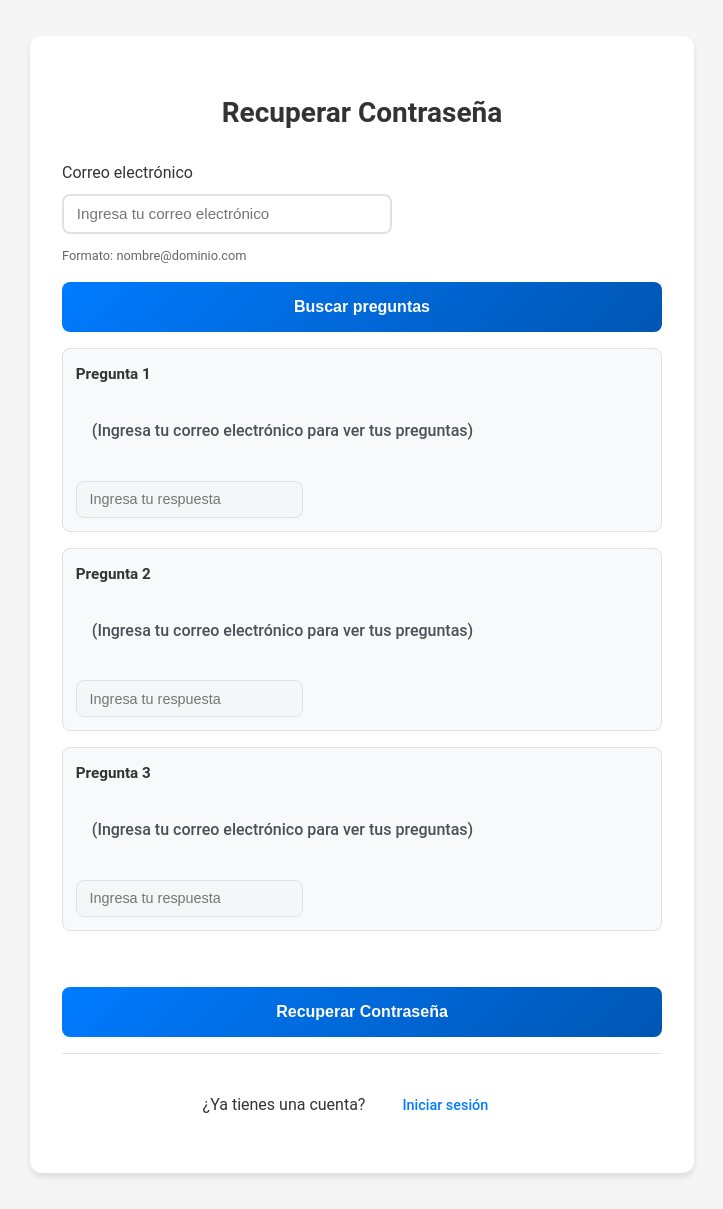
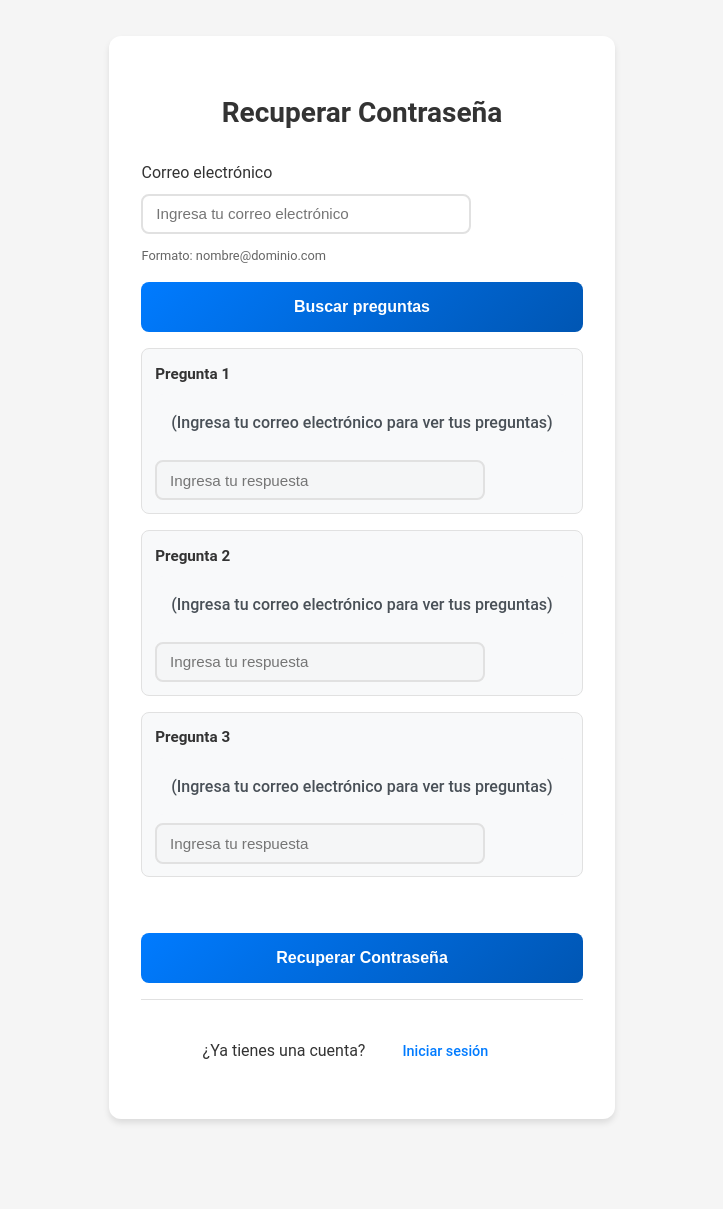
Before and after one commit to valenfd3z/Portfolio, a Python web app: template templates/recuperar_contraseña.html in a window 1280 px wide. Shown: the whole page, without its empty margins (278-1001 px from the left). After the commit the page ends 1123 px from the top, so only its background shows below. Run offline with Jinja, Linux system fonts and the light colour scheme; the template is opened without the code that fills it, so the values that code supplies are empty.

Commit message:
Update recuperar_contraseña.css

```diff
--- a/static/css/recuperar_contraseña.css
+++ b/static/css/recuperar_contraseña.css
@@ -14,13 +14,17 @@
 /* Tarjeta de autenticación */
 .auth-card {
     background: white;
-    padding: 2.5rem;
+    padding: 2rem;
     border-radius: 12px;
     box-shadow: 0 4px 6px rgba(0, 0, 0, 0.1);
-    width: 100%;
     max-width: 600px;
     margin: 0 auto;
-    padding: 2rem;
+    transition: all 0.3s ease;
+}
+
+.auth-card:hover {
+    transform: translateY(-5px);
+    box-shadow: 0 8px 25px rgba(0,0,0,0.15);
 }
 
 /* Título */
@@ -45,36 +49,51 @@
     gap: 0.5rem;
 }
 
-.form-input {
+.form-input,
+.pregunta-seguridad input,
+.pregunta-seguridad .respuesta-input {
     padding: 0.6rem 0.8rem;
     border: 2px solid #e1e1e1;
     border-radius: 8px;
     font-size: 0.95rem;
     transition: all 0.3s ease;
-    width: 300px; /* Campo de correo más pequeño */
+    width: 300px;
 }
 
-.form-input:focus {
+.form-input:focus,
+.pregunta-seguridad input:focus,
+.pregunta-seguridad .respuesta-input:focus {
     border-color: #007bff;
     box-shadow: 0 0 0 3px rgba(0, 123, 255, 0.25);
     outline: none;
 }
 
 /* Campos específicos para respuestas de seguridad */
-.pregunta-seguridad input {
-    margin-top: 0.5rem;
-    padding: 0.5rem 0.7rem;
+.pregunta-seguridad {
+    display: flex;
+    flex-direction: column;
+    gap: 0.5rem;
+    background: #f8f9fa;
     border: 1px solid #e1e1e1;
     border-radius: 8px;
-    width: 150px; /* Respuestas más pequeñas */
-    max-width: 150px;
-    font-size: 0.9rem;
+    padding: 0.8rem;
+    margin-bottom: 1rem;
 }
 
-.pregunta-seguridad input:focus {
-    border-color: #007bff;
-    box-shadow: 0 0 0 3px rgba(0, 123, 255, 0.25);
-    outline: none;
+.pregunta-seguridad label {
+    font-weight: 600;
+    color: #333;
+    font-size: 0.95rem;
+}
+
+.pregunta-seguridad .pregunta-texto {
+    background: #f8f9fa;
+    border: none;
+    padding: 1rem;
+    border-radius: 8px;
+    font-size: 1rem;
+    font-weight: 500;
+    color: #495057;
 }
 
 .form-help {
@@ -85,66 +104,13 @@
 
 /* Contenedor de preguntas */
 .preguntas-container {
-    margin-top: 1.5rem;
-}
-
-/* Preguntas de seguridad */
-.pregunta-seguridad {
-    background: #f8f9fa;
-    border-radius: 8px;
-    padding: 1rem;
-    margin-bottom: 1rem;
-    border: 1px solid #e1e1e1;
-}
-
-.pregunta-seguridad label {
-    font-weight: 600;
-    color: #333;
-    margin-bottom: 0.5rem;
-    font-size: 0.95rem;
-}
-
-.pregunta-seguridad .pregunta-texto {
-    color: #666;
-    margin-bottom: 0.5rem;
-    font-size: 0.9rem;
-}
-
-.pregunta-seguridad input {
-    margin-top: 0.5rem;
-    padding: 0.6rem 0.8rem;
-    border: 1px solid #e1e1e1;
-    border-radius: 8px;
-    width: 200px;
-    max-width: 200px;
-}
-
-.pregunta-seguridad input:focus {
-    border-color: #007bff;
-    box-shadow: 0 0 0 3px rgba(0, 123, 255, 0.25);
-    outline: none;
-}
-
-/* Ajustes adicionales para mejorar el espaciado */
-.preguntas-container {
     margin-top: 1rem;
     gap: 1rem;
 }
 
-.pregunta-seguridad {
-    display: flex;
-    flex-direction: column;
-    gap: 0.5rem;
-    margin-bottom: 1rem;
-    padding: 0.8rem;
-}
-
-.pregunta-seguridad .pregunta-texto {
-    margin-bottom: 0.3rem;
-}
-
 /* Botones */
-.auth-button {
+.auth-button,
+.btn-primary {
     background: linear-gradient(135deg, #007bff 0%, #0056b3 100%);
     color: white;
     padding: 1rem;
@@ -158,7 +124,9 @@
     margin-top: 1rem;
 }
 
-.auth-button:hover {
+.auth-button:hover,
+.btn-primary:hover {
+    background: #0056b3;
     transform: translateY(-2px);
     box-shadow: 0 5px 15px rgba(0,0,0,0.2);
 }
@@ -190,12 +158,8 @@
     color: #0056b3;
     text-decoration: underline;
 }
-.auth-card:hover {
-    transform: translateY(-5px);
-    box-shadow: 0 8px 25px rgba(0,0,0,0.15);
-}
 
-/* Estilos específicos para recuperar contraseña */
+/* Alertas */
 .alert {
     padding: 1rem;
     border-radius: 8px;
@@ -214,62 +178,7 @@
     border: 1px solid #f5c6cb;
 }
 
-.btn-primary {
-    background: linear-gradient(135deg, #007bff 0%, #0056b3 100%);
-    color: white;
-    padding: 0.5rem 1rem;
-    border: none;
-    border-radius: 6px;
-    text-decoration: none;
-    transition: all 0.3s ease;
-}
-
-.btn-primary:hover {
-    background: #0056b3;
-    transform: translateY(-2px);
-}
-
-/* Estilos para las preguntas de seguridad */
-.pregunta-seguridad {
-    display: flex;
-    flex-direction: column;
-    gap: 0.5rem;
-    margin-bottom: 1rem;
-}
-
-.pregunta-seguridad label {
-    font-weight: 600;
-    color: #333;
-}
-
-.pregunta-seguridad .pregunta-texto {
-    background: #f8f9fa;
-    border: none;
-    padding: 1rem;
-    border-radius: 8px;
-    font-size: 1rem;
-    font-weight: 500;
-    color: #495057;
-}
-
-.pregunta-seguridad .respuesta-input {
-    background: white;
-    border: 2px solid #e1e1e1;
-    padding: 12px 16px;
-    border-radius: 8px;
-    font-size: 16px;
-    width: 300px;
-    max-width: 100%;
-    transition: all 0.3s ease;
-}
-
-.pregunta-seguridad .respuesta-input:focus {
-    border-color: #007bff;
-    box-shadow: 0 0 0 3px rgba(0,123,255,0.1);
-    outline: none;
-}
-
-/* Estilos para el mensaje de éxito */
+/* Mensaje de éxito */
 .success-message {
     background: #d4edda;
     color: #155724;
```
